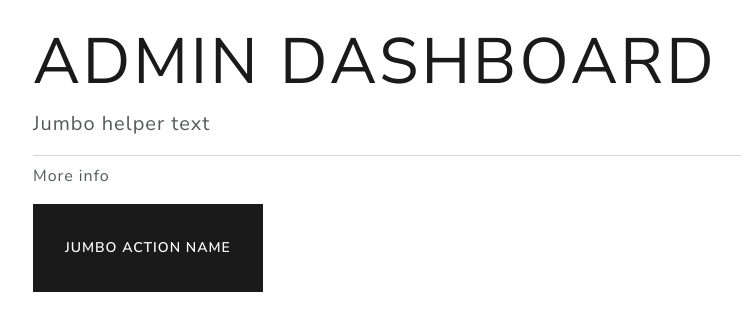
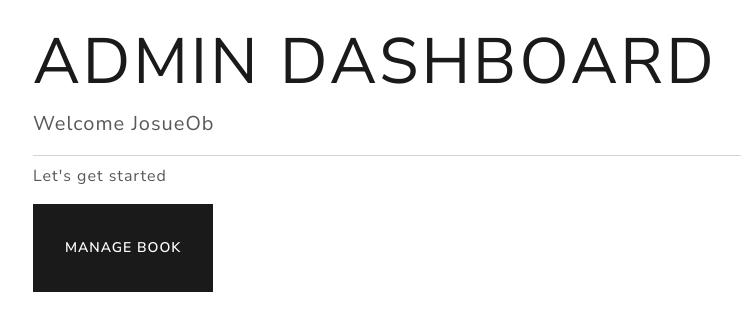
Before and after one commit to JosueOb/BOOK-STORE, a PHP site: page /admin/dashboard.php in a window 1280 px wide. Shown: the part 94-425 px from the top of the page, without its empty margins (49-790 px from the left). Run offline with PHP 8.4, Linux system fonts and the light colour scheme; the visitor is signed in with stand-in values (Sample User, id 1).

Commit message:
Cierre de sesión

```diff
--- a/public/admin/dashboard.php
+++ b/public/admin/dashboard.php
@@ -2,11 +2,11 @@
 
     <div class="jumbotron">
         <h1 class="display-3">Admin Dashboard</h1>
-        <p class="lead">Jumbo helper text</p>
+        <p class="lead">Welcome <?php echo $user_name?></p>
         <hr class="my-2">
-        <p>More info</p>
+        <p>Let's get started</p>
         <p class="lead">
-            <a class="btn btn-primary btn-lg" href="#" role="button">Jumbo action name</a>
+            <a class="btn btn-primary btn-lg" href="section/books.php" role="button">Manage Book</a>
         </p>
     </div>
 
--- a/public/admin/section/logout.php
+++ b/public/admin/section/logout.php
@@ -0,0 +1,5 @@
+<?php
+
+session_start();
+session_destroy();//delete SESSION
+header('Location:../index.php');
```
